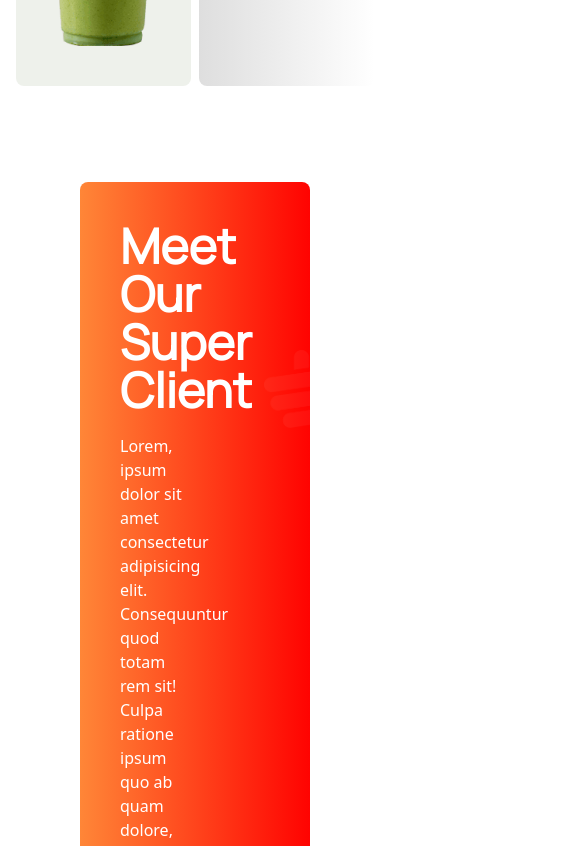
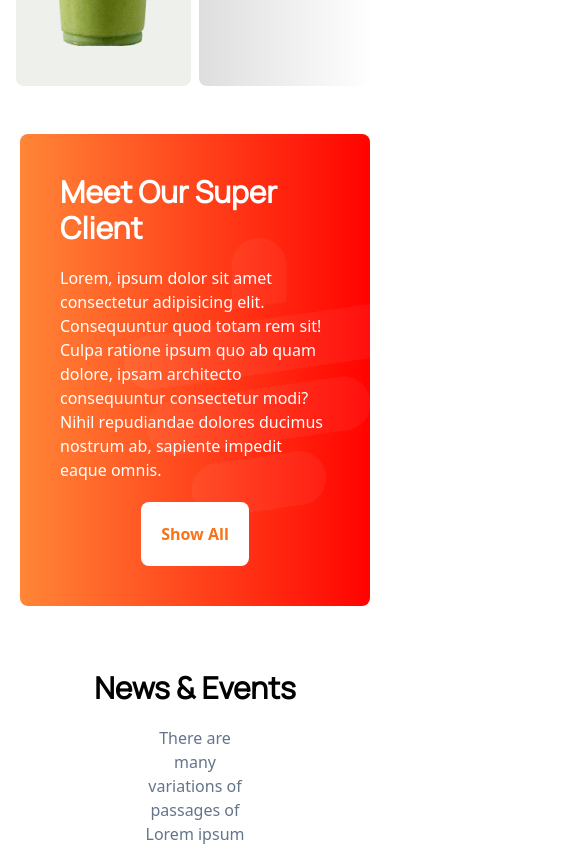
Before and after one commit to Abu-0-RayhaN/Tea-House, a website: page dist/index.html in a window 390 px wide. Shown: the part 3220-4066 px from the top of the page, 585 px wide, since content can reach past the window. Drawn offline with Linux system fonts and the light colour scheme.

Commit message:
clients responsive

```diff
--- a/dist/index.html
+++ b/dist/index.html
@@ -84,7 +84,7 @@
         </div>
 
         <!-- Quality Presentation -->
-        <div class="flex flex-col-reverse md:flex-row md:mx-8 mx-4 md:mt-48 mt-20 md:gap-20 sm:gap-10 gap-5">
+        <div class="flex flex-col-reverse md:flex-row md:mx-8 lg:mx-20 mx-4 md:mt-48 mt-20 md:gap-20 sm:gap-10 gap-5">
             <div class="flex md:w-2/4 md:gap-7 gap-2">
                 <div class="flex w-2/4 md:gap-5 gap-1 flex-col">
                     <div class="bg-gradient-to-r from-tea-bg to-tea-bg2 w-full rounded-lg h-44"></div>
@@ -120,16 +120,20 @@
 
         <!-- clients section  -->
         <div
-            class="flex flex-col md:flex-row mx-20 mt-24 bg-gradient-to-l from-gradientRed to-gradientOrange rounded-lg p-10">
-            <div class="w-2/4 flex flex-col self-start relative justify-center gap-5 md:mt-40 md:ml-10">
-                <h2 class="font-bold text-5xl text-white font-manrope">Meet Our Super Client</h2>
+            class="flex flex-col lg:flex-row md:mx-10 lg:mx-20 sm:mx-5 mx-5 lg:mt-24 mt-12 bg-gradient-to-l from-gradientRed to-gradientOrange rounded-lg p-10">
+            <div
+                class="md:w-2/4 flex flex-col md:self-start self-center relative justify-center gap-5 md:mt-40 md:ml-10">
+                <h2 class="font-bold md:text-5xl sm:text-4xl text-3xl text-white font-manrope">Meet Our Super Client
+                </h2>
                 <p class="text-white"> Lorem, ipsum dolor sit amet consectetur adipisicing elit. Consequuntur quod
                     totam rem sit! Culpa ratione ipsum quo ab quam dolore, ipsam architecto consequuntur consectetur
                     modi? Nihil repudiandae dolores ducimus nostrum ab, sapiente impedit eaque omnis.</p>
-                <a href="#" class="text-orange-500 bg-white rounded-lg p-5 font-bold self-start">Show All</a>
-                <img src="tea-house-resources/images/bg_cup.png" alt="" class="absolute top-32 left-36">
+                <a href="#" class="text-orange-500 bg-white rounded-lg p-5 font-bold md:self-start self-center">Show
+                    All</a>
+                <img src="tea-house-resources/images/bg_cup.png" alt=""
+                    class="absolute sm:top-32 sm:left-36 top-16 left-16">
             </div>
-            <div class="w-2/4 flex flex-col justify-center relative ml-10">
+            <div class="w-2/4  sm:flex-col sm:justify-center relative ml-10 hidden sm:block">
 
                 <div class="relative flex flex-col bg-white rounded-lg w-96 h-[190px] px-10 opacity-40 top-24 ml-20">
                     <img src="tea-house-resources/images/client.png" alt=""
```
Also changed, not shown: dist/output.css.
